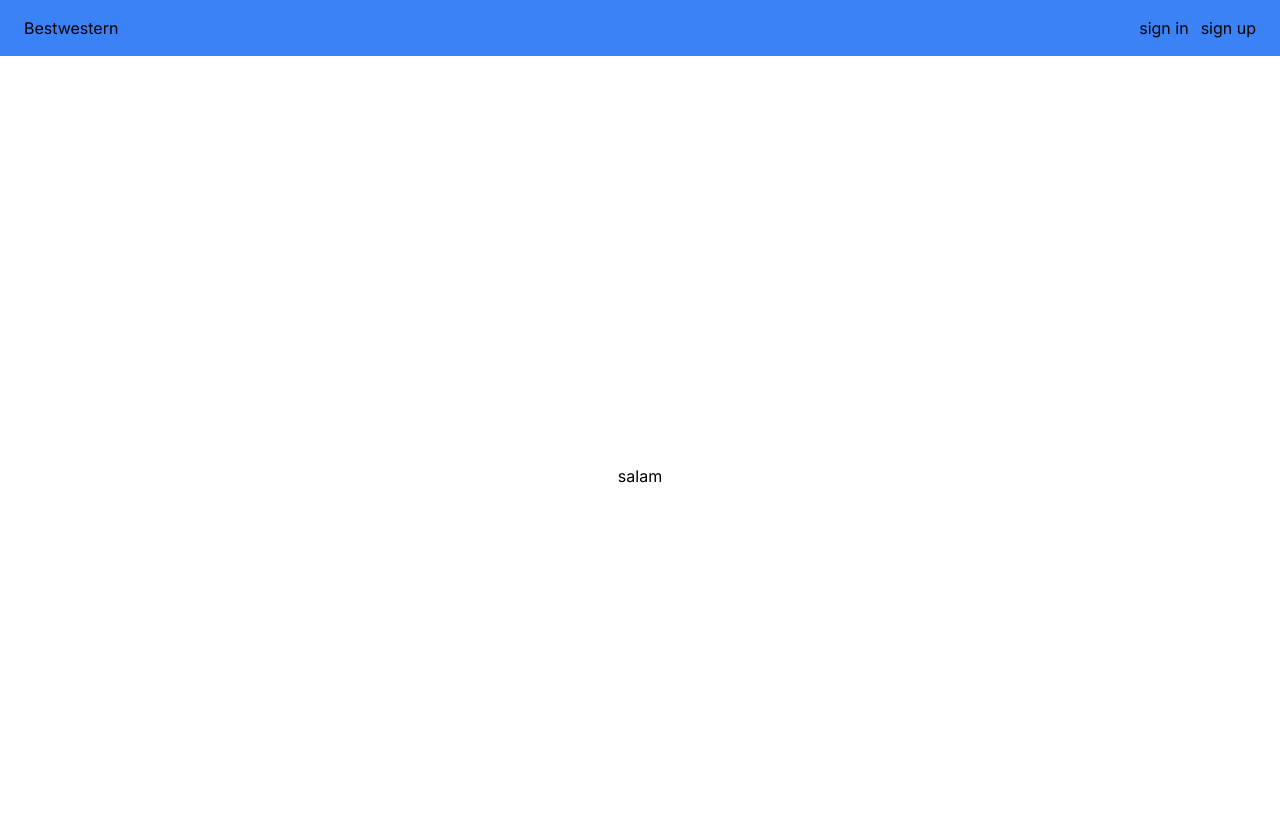
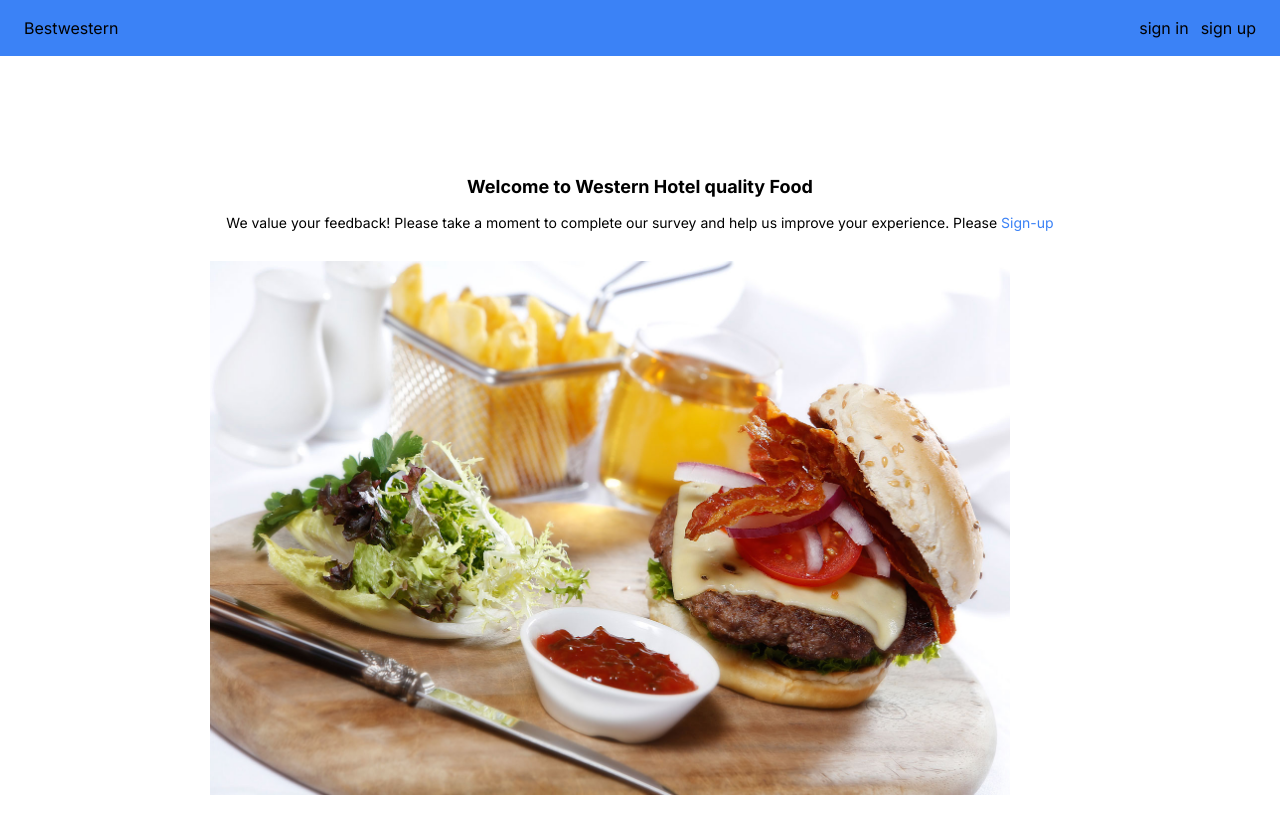
Before and after one commit to arshamghobadi/Hotel-food-quality, a Next.js app: page / in a window 1280 px wide. Shown: the top 834 px of the page. Built offline with nearby package versions, Linux system fonts and the light colour scheme; no server answers.

Commit message:
create home page

```diff
--- a/app/components/Header.tsx
+++ b/app/components/Header.tsx
@@ -1,16 +1,29 @@
 import Link from 'next/link';
 
-const Header = () => {
+import { UserButton, auth, currentUser } from '@clerk/nextjs';
+const Header = async () => {
+  const user = await currentUser();
+  const { userId }: { userId: string | null } = auth();
+
   return (
     <div
       className="w-full bg-blue-500 py-4 px-6 flex
       items-center justify-between mb-5"
     >
       <div>Bestwestern</div>
-      <div className="flex space-x-3">
-        <Link href="sign-in">sign in</Link>
-        <Link href="sign-up">sign up</Link>
+      <div className="flex items-center space-x-3 text-yellow-50">
+        <UserButton afterSignOutUrl="/" />
+        <div>{user?.firstName}</div>
       </div>
+
+      {!userId && (
+        <>
+          <div className="flex space-x-3">
+            <Link href="sign-in">sign in</Link>
+            <Link href="sign-up">sign up</Link>
+          </div>
+        </>
+      )}
     </div>
   );
 };
--- a/app/page.tsx
+++ b/app/page.tsx
@@ -1,3 +1,36 @@
-export default function Home() {
-  return <div>salam</div>;
+import Image from 'next/image';
+import Link from 'next/link';
+import { auth, currentUser } from '@clerk/nextjs';
+export default async function Home() {
+  const user = await currentUser();
+  const { userId }: { userId: string | null } = auth();
+  console.log(user);
+
+  return (
+    <div>
+      {userId && <div>salam</div>}
+      {!userId && (
+        <div className="flex flex-col space-y-3">
+          <div className="flex flex-col justify-center items-center p-4 space-y-3">
+            <h2 className=" text-lg font-bold">
+              Welcome to Western Hotel quality Food
+            </h2>
+            <p className="text-sm">
+              We value your feedback! Please take a moment to complete our
+              survey and help us improve your experience. Please{' '}
+              <Link className="text-blue-500" href="/sign-up">
+                Sign-up
+              </Link>
+            </p>
+          </div>
+          <Image
+            src="/image/homepagepic.jpg"
+            width={800}
+            height={600}
+            alt="Homepagepic"
+          />
+        </div>
+      )}
+    </div>
+  );
 }
--- a/middleware.ts
+++ b/middleware.ts
@@ -3,7 +3,9 @@ import { authMiddleware } from '@clerk/nextjs';
 // This example protects all routes including api/trpc routes
 // Please edit this to allow other routes to be public as needed.
 // See https://clerk.com/docs/references/nextjs/auth-middleware for more information about configuring your Middleware
-export default authMiddleware({});
+export default authMiddleware({
+  publicRoutes: ['/'],
+});
 
 export const config = {
   matcher: ['/((?!.+\\.[\\w]+$|_next).*)', '/', '/(api|trpc)(.*)'],
```
Also changed, not shown: public/image/homepagepic.jpg (added).
